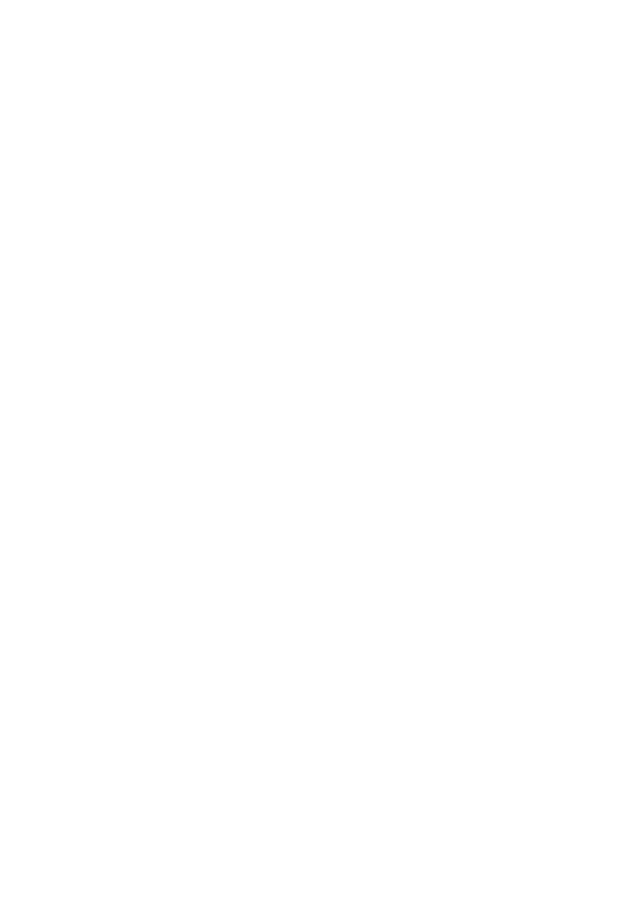
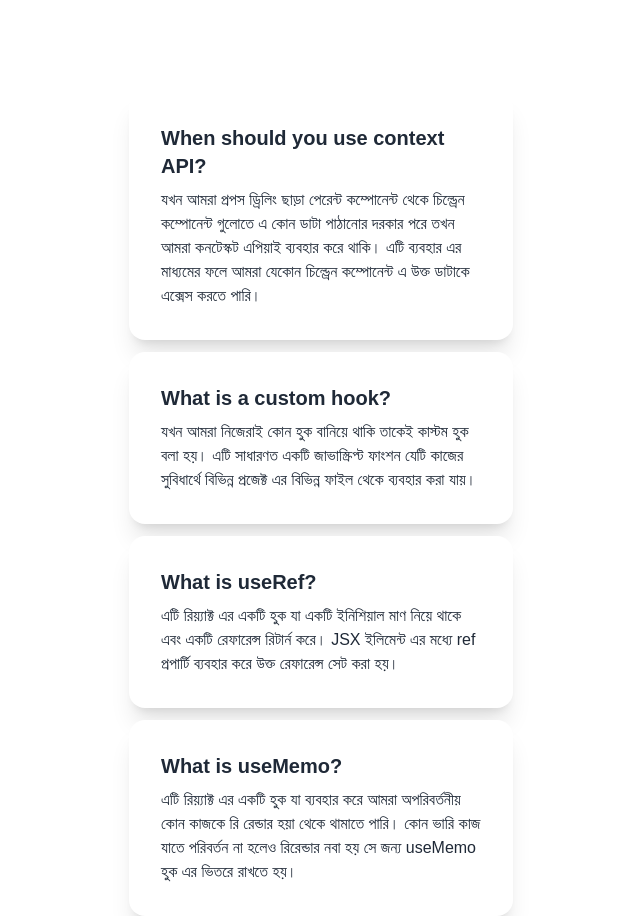
Before and after one commit to rahim-uddin-jsr/job-hunt, a React (Vite) app: page /blog in a window 1280 px wide. Shown: the part 420-1336 px from the top of the page, without its empty margins (319-959 px from the left). Before the commit the page ends 800 px from the top, so only its background shows below. Built offline with nearby package versions, Linux system fonts and the light colour scheme.

Commit message:
added blog page question and answares

```diff
--- a/src/components/Blog/Blog.jsx
+++ b/src/components/Blog/Blog.jsx
@@ -1,9 +1,53 @@
 import React from "react";
+import Header from "../../sheared/Header";
 
 const Blog = () => {
   return (
     <div>
-      <h2>This is blog page</h2>
+      <Header>Blog Page</Header>
+      <div className="flex gap-3 flex-col items-center ">
+        <div className="card w-96 bg-base-100 shadow-xl">
+          <div className="card-body">
+            <h2 className="card-title">When should you use context API?</h2>
+            <p>
+              যখন আমরা প্রপস ড্রিলিং ছাড়া পেরেন্ট কম্পোনেন্ট থেকে চিল্ড্রেন
+              কম্পোনেন্ট গুলোতে এ কোন ডাটা পাঠানোর দরকার পরে তখন আমরা কনটেস্কট
+              এপিয়াই ব্যবহার করে থাকি। এটি ব্যবহার এর মাধ্যমের ফলে আমরা যেকোন
+              চিল্ড্রেন কম্পোনেন্ট এ উক্ত ডাটাকে এক্সেস করতে পারি।
+            </p>
+          </div>
+        </div>
+        <div className="card w-96 bg-base-100 shadow-xl">
+          <div className="card-body">
+            <h2 className="card-title">What is a custom hook?</h2>
+            <p>
+              যখন আমরা নিজেরাই কোন হুক বানিয়ে থাকি তাকেই কাস্টম হুক বলা হয়। এটি
+              সাধারণত একটি জাভাস্ক্রিপ্ট ফাংশন যেটি কাজের সুবিধার্থে বিভিন্ন
+              প্রজেক্ট এর বিভিন্ন ফাইল থেকে ব্যবহার করা যায়।
+            </p>
+          </div>
+        </div>
+        <div className="card w-96 bg-base-100 shadow-xl">
+          <div className="card-body">
+            <h2 className="card-title">What is useRef?</h2>
+            <p>
+              এটি রিয়্যাক্ট এর একটি হুক যা একটি ইনিশিয়াল মাণ নিয়ে থাকে এবং একটি
+              রেফারেন্স রিটার্ন করে। JSX ইলিমেন্ট এর মধ্যে ref{} প্রপার্টি
+              ব্যবহার করে উক্ত রেফারেন্স সেট করা হয়।
+            </p>
+          </div>
+        </div>
+        <div className="card w-96 bg-base-100 shadow-xl">
+          <div className="card-body">
+            <h2 className="card-title">What is useMemo?</h2>
+            <p>
+              এটি রিয়্যাক্ট এর একটি হুক যা ব্যবহার করে আমরা অপরিবর্তনীয় কোন
+              কাজকে রি রেন্ডার হয়া থেকে থামাতে পারি। কোন ভারি কাজ যাতে পরিবর্তন
+              না হলেও রিরেন্ডার নবা হয় সে জন্য useMemo হুক এর ভিতরে রাখতে হয়।
+            </p>
+          </div>
+        </div>
+      </div>
     </div>
   );
 };
```
